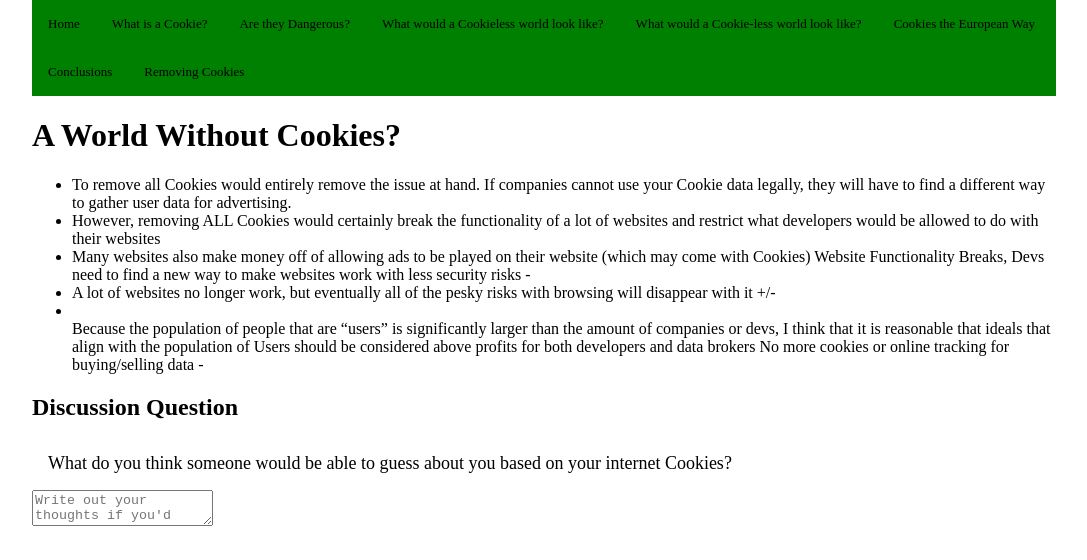
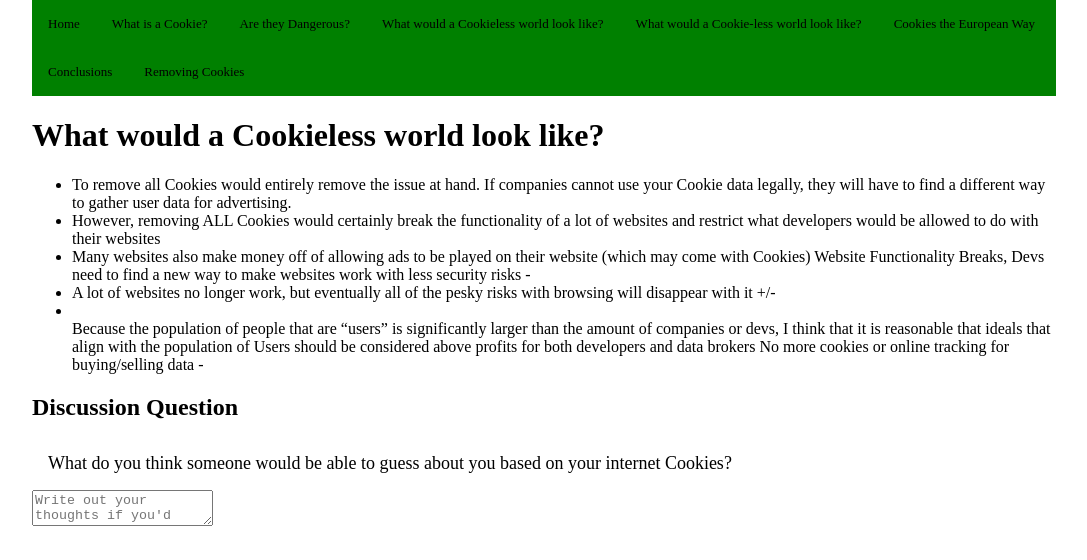
Before and after one commit to salgad6/FINALWebsite, a plain HTML site: page pg3.html in a window 1280 px wide. Shown: the whole page, without its empty margins (96-1183 px from the left). Drawn offline with Linux system fonts and the light colour scheme.

Commit message:
Update pg3.html

```diff
--- a/pg3.html
+++ b/pg3.html
@@ -24,7 +24,7 @@
     </nav>
     <main>
         <h1>
-            <b>A World Without Cookies?</b>
+            <b>What would a Cookieless world look like?</b>
         </h1>
             <ul>
                 <li>To remove all Cookies would entirely remove the issue at hand. If companies cannot use your Cookie data legally,
```
